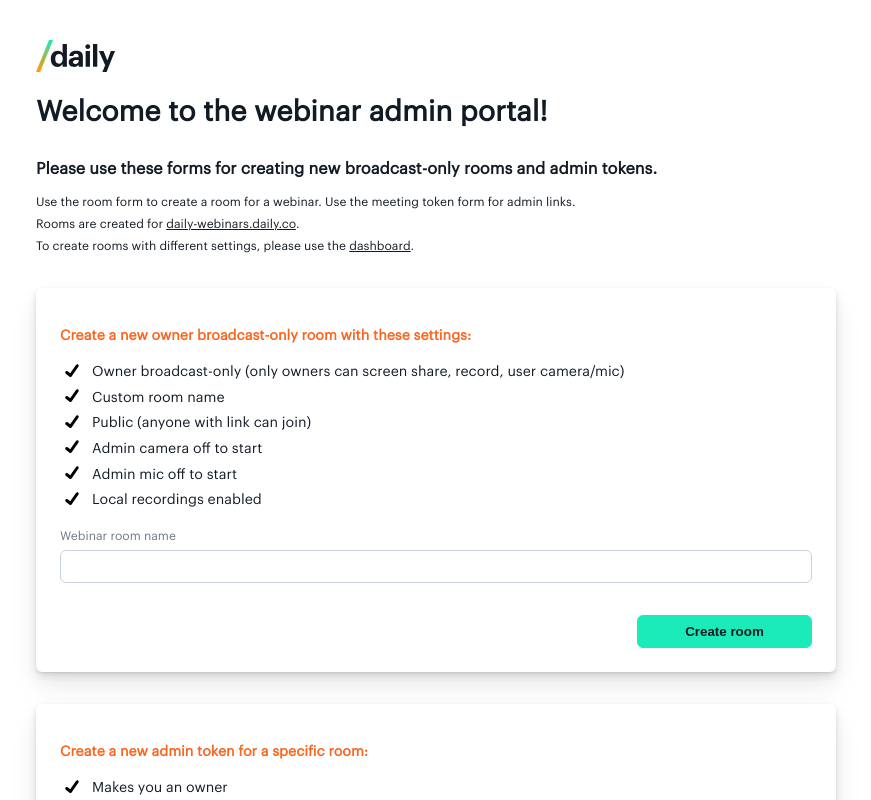
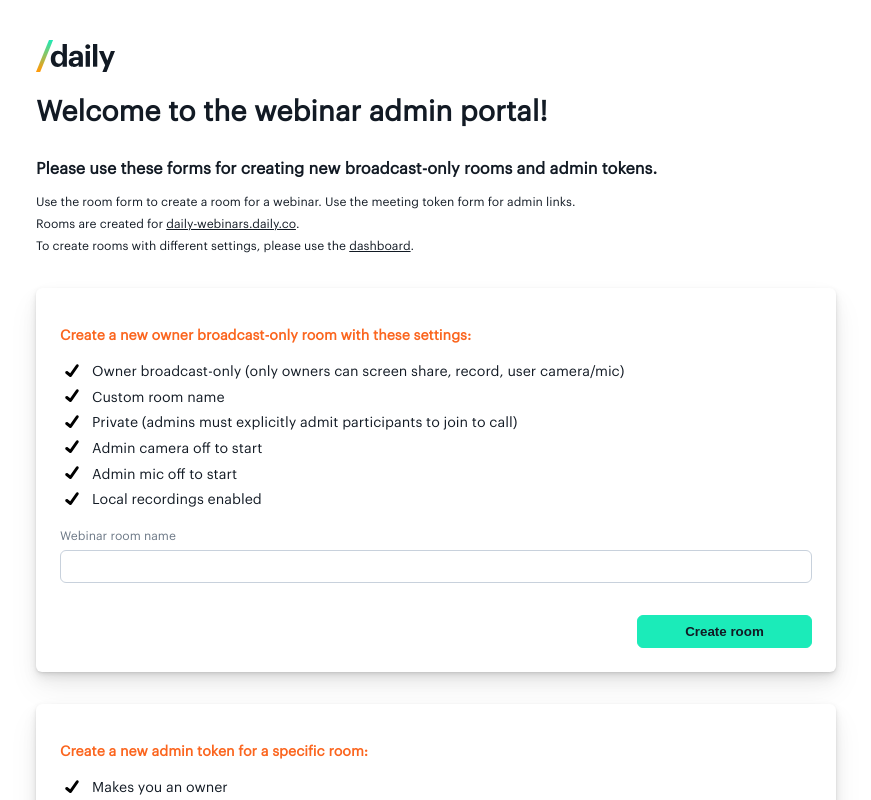
Before and after one commit to daily-demos/webinar-admin, a React (Create React App) app: page / in a window 1280 px wide. Shown: the top 800 px of the page, without its empty margins (204-1075 px from the left). Built offline with nearby package versions, Linux system fonts and the light colour scheme.

Commit message:
make rooms private by default

```diff
--- a/src/components/RoomForm.jsx
+++ b/src/components/RoomForm.jsx
@@ -45,7 +45,7 @@
           owner_only_broadcast: true,
           enable_recording: "local",
         },
-        privacy: "public",
+        privacy: "private",
         name: roomInputRef?.current?.value,
       }),
     };
@@ -63,6 +63,7 @@
         setSubmitting(false);
       })
       .catch((err) => {
+        console.log(err);
         setErrorMessage("That did not work! :'( Please try again.");
         setSubmitting(false);
       });
@@ -92,7 +93,9 @@
         </SettingsListItem>
         <SettingsListItem>
           <Icon src={checkmark} alt="checkmark" />
-          <ListItemText>Public (anyone with link can join)</ListItemText>
+          <ListItemText>
+            Private (admins must explicitly admit participants to join to call)
+          </ListItemText>
         </SettingsListItem>
         <SettingsListItem>
           <Icon src={checkmark} alt="checkmark" />
```
